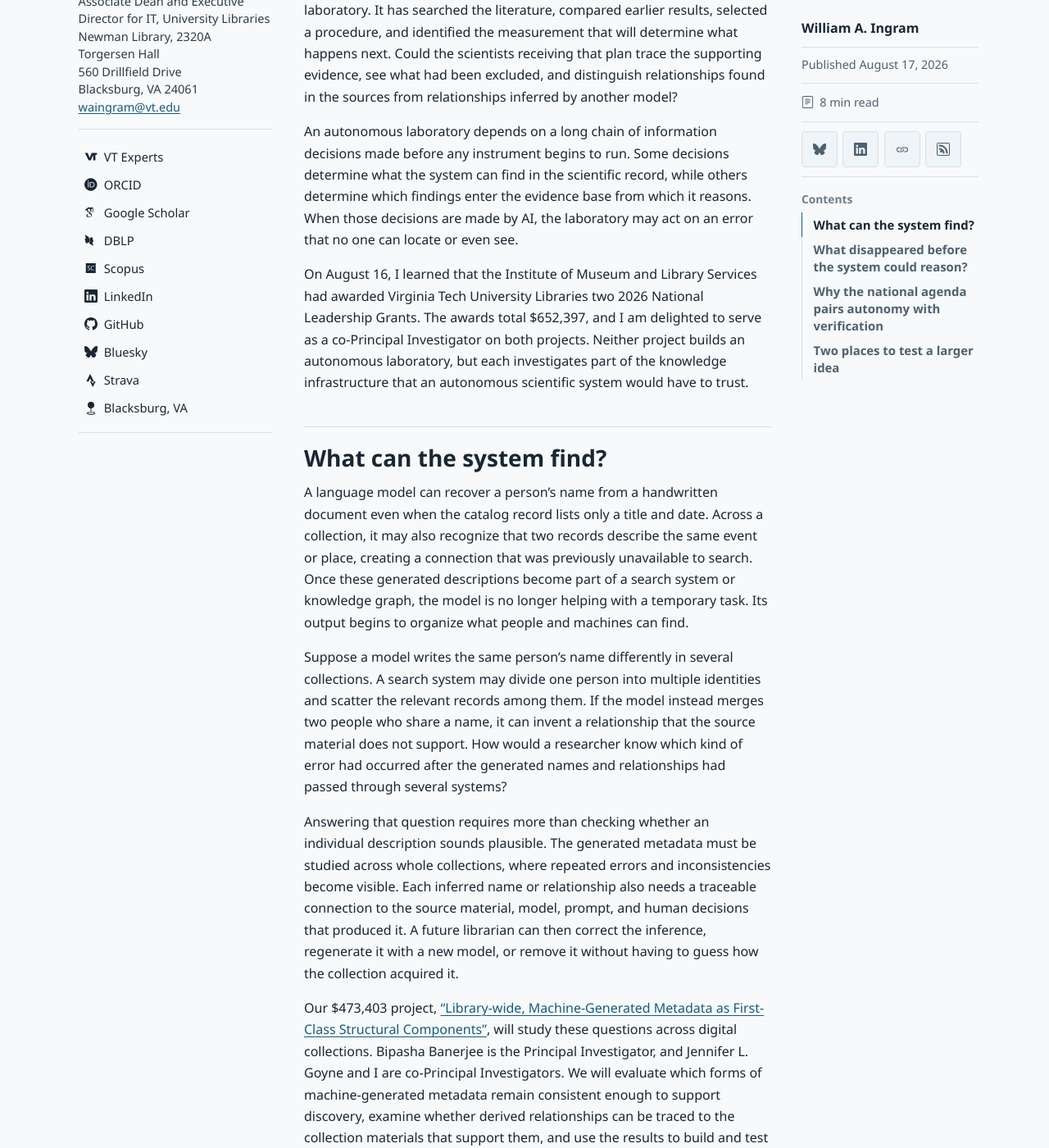
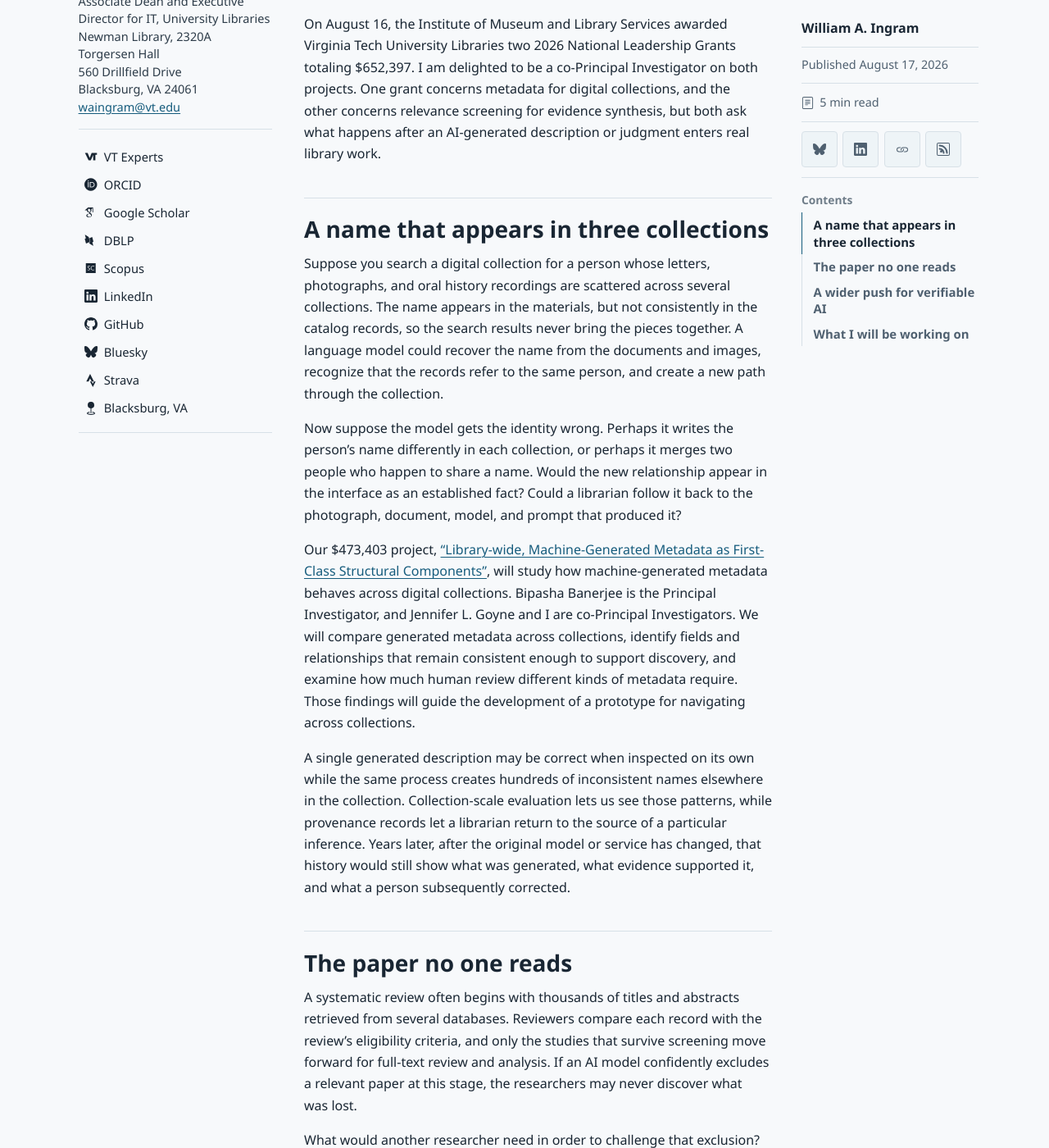
Before and after one commit to waingram/waingram.github.io, a Jekyll site: the page built from _posts/2026-08-17-two-new-imls-grants-for-auditable-ai-in-library-work.md, in a window 1280 px wide and 1400 px high, scrolled down 449 px. Shown: the whole window at 82% size. Built offline with Jekyll 4.4.1, drawn with Linux system fonts in a browser that asks for light colours; some web fonts are replaced; some of the changed text lies outside the part shown.

Commit message:
Refocus IMLS post on grant questions

```diff
--- a/_posts/2026-08-17-two-new-imls-grants-for-auditable-ai-in-library-work.md
+++ b/_posts/2026-08-17-two-new-imls-grants-for-auditable-ai-in-library-work.md
@@ -1,105 +1,81 @@
 ---
 layout: default
-title: 'What an Autonomous Lab Needs to Know: Two New IMLS Grants'
+title: 'Two New IMLS Grants: When AI Changes What We Find and What Counts as Evidence'
 date: 2026-08-17 12:00 -0400
 categories: AI, Digital Libraries, Evidence Synthesis, Metadata, IMLS
 tags: [AI, Digital Libraries, Evidence Synthesis, Metadata, IMLS]
 ---
-Imagine that an AI system is ready to propose the next experiment in a laboratory.
-It has searched the literature, compared earlier results, selected a procedure, and identified the measurement that will determine what happens next.
-Could the scientists receiving that plan trace the supporting evidence, see what had been excluded, and distinguish relationships found in the sources from relationships inferred by another model?
+On August 16, the Institute of Museum and Library Services awarded Virginia Tech University Libraries two 2026 National Leadership Grants totaling $652,397.
+I am delighted to be a co-Principal Investigator on both projects.
+One grant concerns metadata for digital collections, and the other concerns relevance screening for evidence synthesis, but both ask what happens after an AI-generated description or judgment enters real library work.
 
-An autonomous laboratory depends on a long chain of information decisions made before any instrument begins to run.
-Some decisions determine what the system can find in the scientific record, while others determine which findings enter the evidence base from which it reasons.
-When those decisions are made by AI, the laboratory may act on an error that no one can locate or even see.
+## A name that appears in three collections
 
-On August 16, I learned that the Institute of Museum and Library Services had awarded Virginia Tech University Libraries two 2026 National Leadership Grants.
-The awards total $652,397, and I am delighted to serve as a co-Principal Investigator on both projects.
-Neither project builds an autonomous laboratory, but each investigates part of the knowledge infrastructure that an autonomous scientific system would have to trust.
+Suppose you search a digital collection for a person whose letters, photographs, and oral history recordings are scattered across several collections.
+The name appears in the materials, but not consistently in the catalog records, so the search results never bring the pieces together.
+A language model could recover the name from the documents and images, recognize that the records refer to the same person, and create a new path through the collection.
 
-## What can the system find?
+Now suppose the model gets the identity wrong.
+Perhaps it writes the person's name differently in each collection, or perhaps it merges two people who happen to share a name.
+Would the new relationship appear in the interface as an established fact?
+Could a librarian follow it back to the photograph, document, model, and prompt that produced it?
 
-A language model can recover a person's name from a handwritten document even when the catalog record lists only a title and date.
-Across a collection, it may also recognize that two records describe the same event or place, creating a connection that was previously unavailable to search.
-Once these generated descriptions become part of a search system or knowledge graph, the model is no longer helping with a temporary task.
-Its output begins to organize what people and machines can find.
+Our $473,403 project, ["Library-wide, Machine-Generated Metadata as First-Class Structural Components"](https://www.imls.gov/grants/awarded/lg-259840-ols-26), will study how machine-generated metadata behaves across digital collections.
+Bipasha Banerjee is the Principal Investigator, and Jennifer L. Goyne and I are co-Principal Investigators.
+We will compare generated metadata across collections, identify fields and relationships that remain consistent enough to support discovery, and examine how much human review different kinds of metadata require.
+Those findings will guide the development of a prototype for navigating across collections.
 
-Suppose a model writes the same person's name differently in several collections.
-A search system may divide one person into multiple identities and scatter the relevant records among them.
-If the model instead merges two people who share a name, it can invent a relationship that the source material does not support.
-How would a researcher know which kind of error had occurred after the generated names and relationships had passed through several systems?
+A single generated description may be correct when inspected on its own while the same process creates hundreds of inconsistent names elsewhere in the collection.
+Collection-scale evaluation lets us see those patterns, while provenance records let a librarian return to the source of a particular inference.
+Years later, after the original model or service has changed, that history would still show what was generated, what evidence supported it, and what a person subsequently corrected.
 
-Answering that question requires more than checking whether an individual description sounds plausible.
-The generated metadata must be studied across whole collections, where repeated errors and inconsistencies become visible.
-Each inferred name or relationship also needs a traceable connection to the source material, model, prompt, and human decisions that produced it.
-A future librarian can then correct the inference, regenerate it with a new model, or remove it without having to guess how the collection acquired it.
+## The paper no one reads
 
-Our $473,403 project, ["Library-wide, Machine-Generated Metadata as First-Class Structural Components"](https://www.imls.gov/grants/awarded/lg-259840-ols-26), will study these questions across digital collections.
-Bipasha Banerjee is the Principal Investigator, and Jennifer L. Goyne and I are co-Principal Investigators.
-We will evaluate which forms of machine-generated metadata remain consistent enough to support discovery, examine whether derived relationships can be traced to the collection materials that support them, and use the results to build and test new forms of cross-collection navigation.
+A systematic review often begins with thousands of titles and abstracts retrieved from several databases.
+Reviewers compare each record with the review's eligibility criteria, and only the studies that survive screening move forward for full-text review and analysis.
+If an AI model confidently excludes a relevant paper at this stage, the researchers may never discover what was lost.
 
-The cross-collection navigation prototype gives us an immediate setting in which to test the generated metadata.
-That provenance becomes necessary whenever an AI system reasons over a library's descriptions and relationships, since the system needs to know whether a connection came from the source record, a model inference, or a later human correction.
-Otherwise, the system cannot distinguish evidence from the history of automated decisions layered over that evidence.
+What would another researcher need in order to challenge that exclusion?
+The final include-or-exclude label would not reveal which model version was used, how the criteria were expressed in the prompt, or whether the same record received a different answer on another run.
+Without those details, rerunning the review may produce a different evidence base without explaining why.
 
-## What disappeared before the system could reason?
+[PRISMA 2020](https://doi.org/10.1136/bmj.n71) asks systematic reviewers to report how studies moved through the selection process, including any automation tools used along the way.
+The Royal Society and the Academy of Medical Sciences also include transparent study selection among their [principles of good evidence synthesis](https://royalsociety.org/-/media/policy/projects/evidence-synthesis/principles-for-good-evidence-synthesis-for-policy.pdf).
+An AI screening decision therefore belongs in the account of how the research was conducted, alongside the search strategy and eligibility criteria.
 
-Before researchers can synthesize the findings of a systematic review, they may have to screen thousands of titles and abstracts against a defined set of eligibility criteria.
-Each exclusion removes a study from further analysis, which means that the screening process helps determine the evidence from which the review can draw a conclusion.
-
-AI could reduce the time spent on this repetitive work, but consider what happens when a model confidently excludes a relevant study.
-The paper may never reach the researchers who read the full texts, assess study quality, or compare the results.
-A later AI system trained on or retrieving from that synthesis will inherit the omission without knowing that another model made it upstream.
-
-The risk of an invisible exclusion helps explain why transparency and reproducibility are defining features of evidence synthesis rather than documentation added after the research is complete.
-[PRISMA 2020](https://doi.org/10.1136/bmj.n71) asks systematic reviewers to report how studies moved through the selection process, including the use of automation tools.
-The Royal Society and the Academy of Medical Sciences likewise include transparent study selection among their [principles of good evidence synthesis](https://royalsociety.org/-/media/policy/projects/evidence-synthesis/principles-for-good-evidence-synthesis-for-policy.pdf).
-If an AI model participates in screening, its decisions become part of the method that a reader should be able to inspect.
-
-The international [Responsible use of AI in evidence SynthEsis initiative](https://doi.org/10.17605/OSF.IO/FWAUD), known as RAISE, treats AI-assisted screening as part of the evidence-synthesis method and sets out what developers, users, and institutions should evaluate and report.
-Its [guidance for developers](https://osf.io/fwaud/files/d6phz) calls for validation on representative tasks, careful measurement of recall, documented prompts and settings, repeated tests of variable outputs, and public reporting of limitations.
-The companion [guidance for users and institutions](https://osf.io/fwaud/files/y5aqg) asks whether the validation can be reproduced, whether performance may change, and whether the tool fits the review in which it will be used.
+The international [Responsible use of AI in evidence SynthEsis initiative](https://doi.org/10.17605/OSF.IO/FWAUD), known as RAISE, gives developers and evidence synthesists more specific guidance.
+Its [guidance for developers](https://osf.io/fwaud/files/d6phz) calls for representative evaluation data, careful measurement of recall, documented prompts and settings, repeated tests of variable outputs, and public reporting of limitations.
+The companion [guidance for users and institutions](https://osf.io/fwaud/files/y5aqg) asks whether a tool fits a particular review, whether its validation can be reproduced, and whether its performance may change.
 Cochrane, the Campbell Collaboration, JBI, and the Collaboration for Environmental Evidence endorsed the RAISE framework in a 2025 [joint position statement](https://doi.org/10.1186/s13750-025-00374-5) that retains human responsibility for AI-assisted judgments and calls for transparent reporting.
 
 Our $178,994 project, ["Auditable AI Workflows for Evidence Synthesis Library Services"](https://www.imls.gov/grants/awarded/lg-259841-ols-26), will develop and evaluate an AI-assisted workflow for title-and-abstract screening.
 Bipasha Banerjee is the Principal Investigator, and C. Cozette Comer and I are co-Principal Investigators.
-We will work with evidence-synthesis library professionals to study model behavior, develop a prototype and instruction manual, and test how the workflow fits the services librarians provide to research teams.
+We will work with evidence-synthesis library professionals to study model behavior, develop a prototype and instruction manual, and test the workflow in the context of the services librarians provide to research teams.
 
-The methodological analysis will tell us how often relevant studies survive screening and how the recommendations change across models, prompts, and repeated runs.
-Building the prototype forces us to decide what must be recorded for each judgment, including the model input, instructions, version, settings, output, and subsequent human decision.
-When professionals from services such as [Evidence Synthesis Services at Virginia Tech](https://guides.lib.vt.edu/SRMA/home) use the prototype, they can identify where it interrupts a real review, asks for human judgment too late, or fails to provide what a research team needs to explain its method.
+The experiments will measure how often relevant studies survive screening and how much the recommendations change across models, prompts, and repeated runs.
+The prototype will retain the model input, instructions, version, settings, output, and subsequent human decision for each record.
+Professionals from services such as [Evidence Synthesis Services at Virginia Tech](https://guides.lib.vt.edu/SRMA/home) will then use the prototype and show us where the audit trail helps, where it interrupts the review, and where human judgment arrives too late.
 
-A workflow can perform well on a benchmark and still be unusable in an evidence-synthesis service.
-It can also fit comfortably into a service while concealing poor recall or unstable decisions.
-The experiments, prototype, and practitioner evaluation expose different failures, giving libraries evidence about where AI can reduce work and where it should defer to a human reviewer.
+A benchmark can reveal poor recall or unstable decisions, but it cannot show whether a librarian can explain the workflow to a research team or incorporate it into a review.
+A focus group can expose those practical problems, but it cannot tell us whether the model repeatedly excludes relevant studies.
+Would either result, by itself, justify recommending that another library adopt the workflow?
 
-## Why the national agenda pairs autonomy with verification
+## A wider push for verifiable AI
 
-The White House report [*Science: A New Golden Age*](https://www.whitehouse.gov/wp-content/uploads/2026/07/Science-A-New-Golden-Age.pdf) places closed-loop autonomous experimentation within the same scientific agenda as verification infrastructure.
-The report argues that AI can increase the production of hypotheses, analyses, and scientific claims faster than the research system can check them.
-It therefore calls for comparable investment in verification through documented methods, interoperable systems, open interfaces, and machine-auditable replication packages.
-
-The challenge is easy to overlook when autonomy is pictured only as a robot operating an instrument.
-An autonomous laboratory can run more experiments, but each completed loop also adds new claims, data, procedures, and model decisions to the scientific record.
-If the evidence entering and leaving that loop cannot be traced and evaluated, greater autonomy increases the volume of results without increasing our ability to decide which results should guide the next experiment.
+The White House report [*Science: A New Golden Age*](https://www.whitehouse.gov/wp-content/uploads/2026/07/Science-A-New-Golden-Age.pdf) warns that AI can increase the production of plausible scientific claims faster than the research system can verify them.
+The report calls for documented methods, interoperable systems, open interfaces, and machine-auditable replication packages so that verification capacity grows alongside generation capacity.
 
 [America's AI Action Plan](https://www.whitehouse.gov/wp-content/uploads/2025/07/Americas-AI-Action-Plan.pdf) calls for mission-specific measures, realistic testbeds, stronger evaluation science, and collaboration between technical researchers and practitioners who understand the work being automated.
 It also supports open-weight models for rigorous academic experiments in which researchers need direct access to the model and control over its deployment to explain a result.
 
 Our proposals predate *Science: A New Golden Age*, so the report did not shape their design.
-Both projects nevertheless investigate parts of the evidence layer needed to make that kind of verification possible.
-The metadata project studies how model-generated descriptions and relationships can remain connected to their sources, while the screening project studies how model judgments can be inspected before they remove a source from the evidence base.
+Can generated descriptions and relationships be traced back to their sources, and can model judgments be inspected before they alter the evidence available to a review?
 
-## Two places to test a larger idea
+## What I will be working on
 
-My broader research asks how scientific documents, data, software, procedures, and expert judgments can be connected so that machine-generated claims remain interpretable and verifiable.
-These grants give us two concrete places to test that idea inside library systems where provenance, access, and long-term stewardship are already professional responsibilities.
+I will be working mostly on research design, evaluation, auditability, reproducibility, and ways other library systems might reuse what we learn.
+The evidence-synthesis project also extends my research on [how disagreement among language models changes relevance judgments and retrieval outcomes](https://arxiv.org/abs/2507.02139), since disagreement may reveal where a single relevance label conceals uncertainty that a reviewer ought to see.
 
-My role in both projects will focus on research design, evaluation, auditability, reproducibility, and the reuse of the resulting methods in other systems.
-The evidence-synthesis work also extends my research on [how disagreement among language models changes relevance judgments and retrieval outcomes](https://arxiv.org/abs/2507.02139), since disagreement can reveal cases in which a single relevance label hides uncertainty that should remain visible.
-
-Eventually, an autonomous system may propose an experiment and provide a detailed account of why it should be run.
-A scientist should be able to follow that account backward through the studies selected for synthesis, the relationships extracted from research collections, the models that transformed each source, and the human judgments that corrected them.
-These two grants allow us to build and test parts of that path now.
+When AI changes a description or removes a study, will the people who rely on the result be able to see what changed, why it changed, and whether it should stand?
 
 The IMLS award records provide additional information about [the machine-generated metadata project](https://www.imls.gov/grants/awarded/lg-259840-ols-26) and [the evidence-synthesis project](https://www.imls.gov/grants/awarded/lg-259841-ols-26).
```
